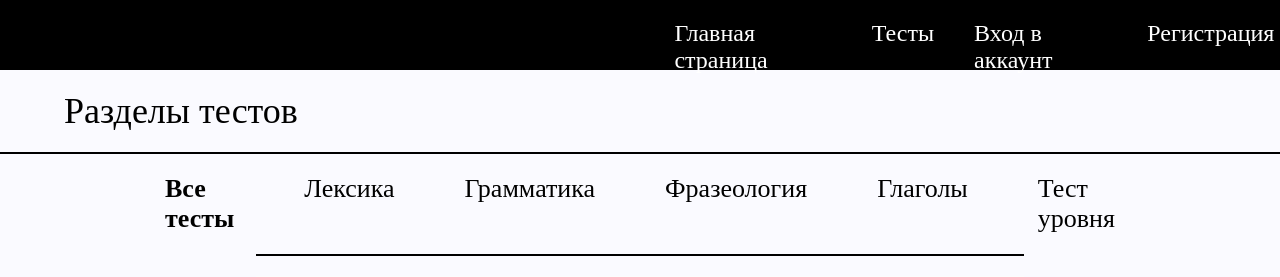
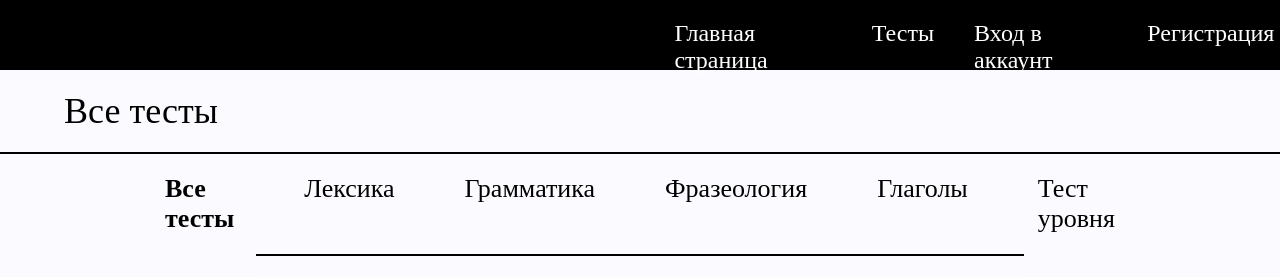
Before and after one commit to AlexeyPlz/University_Project_For_Tests, a Django app: page / in a window 1280 px wide. Shown: the top 277 px of the page. Run offline with Django 4.2, Linux system fonts and the light colour scheme.

Commit message:
added show link active

```diff
--- a/templates/base.html
+++ b/templates/base.html
@@ -14,12 +14,12 @@
     <div class="header_links">
       <a href="main" class="header_link">Главная страница</a>
       <a href="tests" class="header_link">Тесты</a>
-      <!-- {% if request.user.is_authenticated %}
+      {% if request.user.is_authenticated %}
         <a href="admin" class="header_link">Панель администратора</a>
         <a href="exit" class="header_link">Выйти</a>
-      {% else %} -->
+      {% else %}
       {% block header_link %}{% endblock %}
-      <!-- {%endif%} -->
+      {%endif%}
     </div>
   </header>
   {% block main %}{% endblock %}
--- a/templates/main/main.html
+++ b/templates/main/main.html
@@ -11,7 +11,7 @@
 
 {% block main %}
 <main class="main">
-  <h1 class="main_info">Разделы тестов</h1>
+  <h1 class="main_info">Все тесты</h1>
   <div class="main_links">
     <a class="main_link">Все тесты</a>
     <a class="main_link">Лексика</a>
@@ -32,6 +32,7 @@
 </main>
 
 <script>
+  let main_info = document.querySelector('.main_info')
   let list_a = document.querySelectorAll('.main_link')
   let list_card = document.querySelectorAll('.main_card')
   list_a[0].style.fontWeight = 'bold'
@@ -44,6 +45,7 @@
         el.style.fontWeight = 'normal'
       }
       element.style.fontWeight = 'bold'
+      main_info.textContent = element.text
 
       for (let el of list_card) {
         el.style.display = "block"
```
